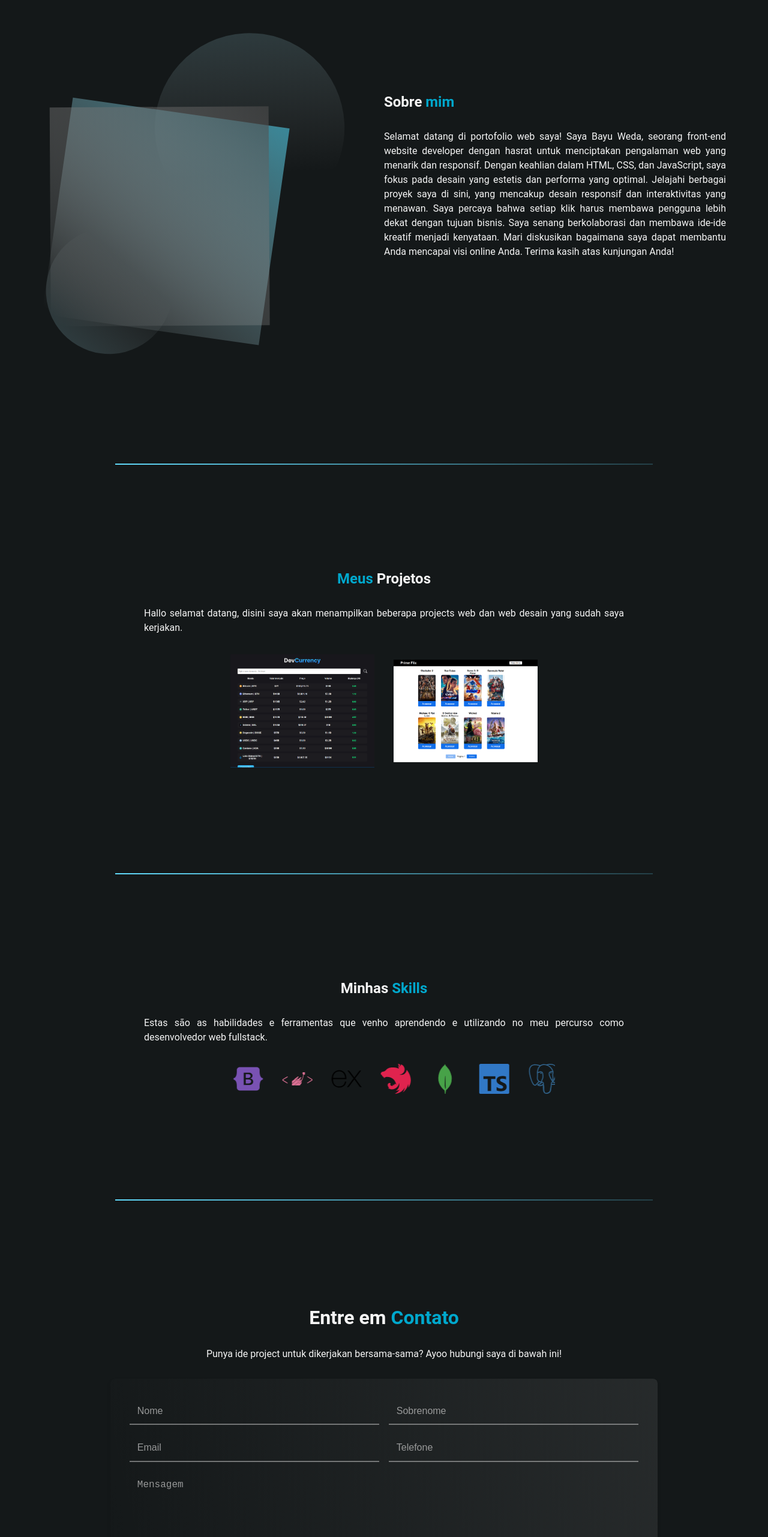
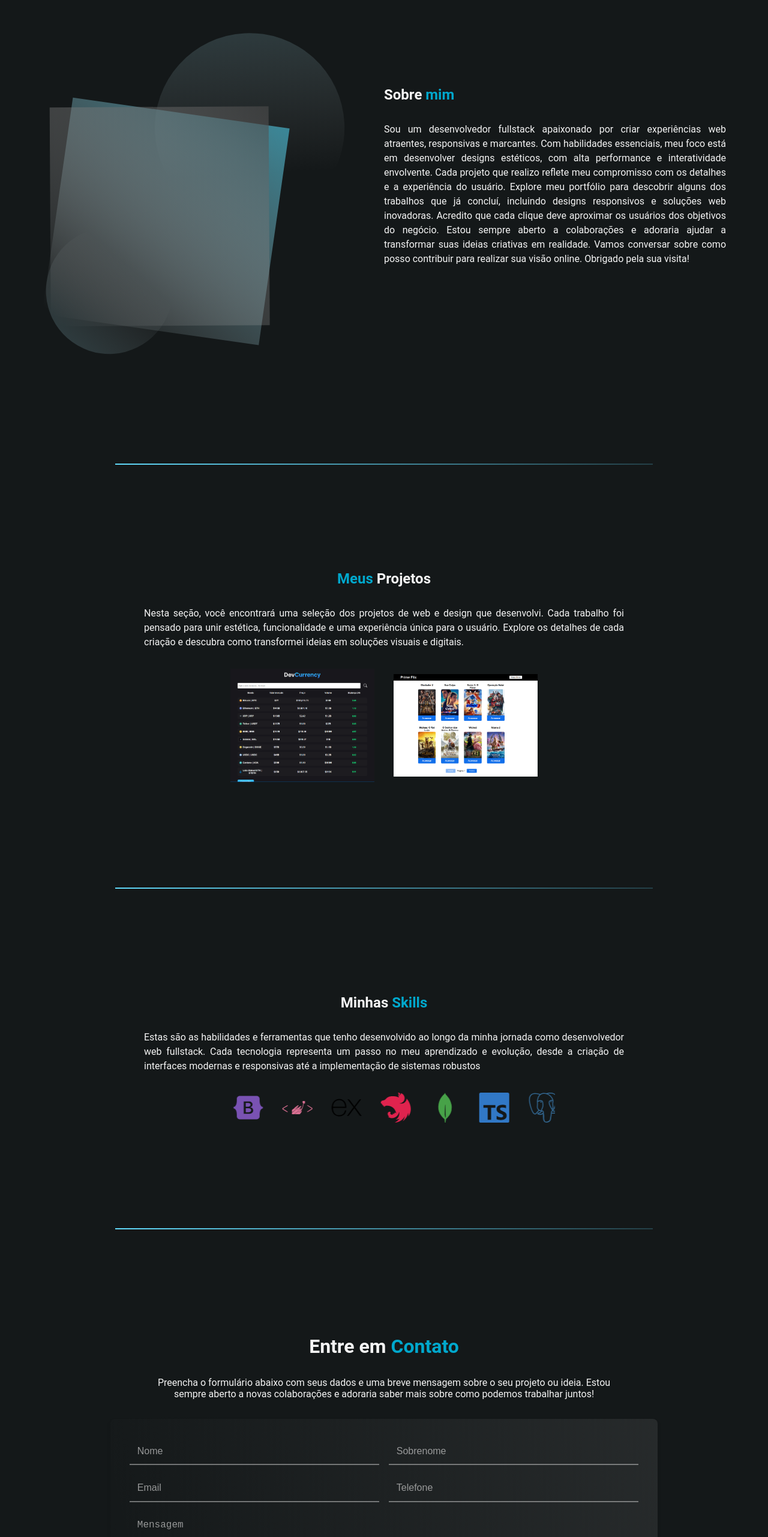
Before and after one commit to piciliano/portfolio, a React (Vite) app: page / in a window 1280 px wide. Shown: the part 1000-3563 px from the top of the page at 60% size. Built offline with nearby package versions, Linux system fonts and the light colour scheme.

Commit message:
refactor: refactor

```diff
--- a/src/components/aboutMe/index.tsx
+++ b/src/components/aboutMe/index.tsx
@@ -11,16 +11,17 @@ const AboutMe: React.FC = () => {
             Sobre <S.Span>mim</S.Span>
           </S.Title>
           <S.Description>
-            Selamat datang di portofolio web saya! Saya Bayu Weda, seorang
-            front-end website developer dengan hasrat untuk menciptakan
-            pengalaman web yang menarik dan responsif. Dengan keahlian dalam
-            HTML, CSS, dan JavaScript, saya fokus pada desain yang estetis dan
-            performa yang optimal. Jelajahi berbagai proyek saya di sini, yang
-            mencakup desain responsif dan interaktivitas yang menawan. Saya
-            percaya bahwa setiap klik harus membawa pengguna lebih dekat dengan
-            tujuan bisnis. Saya senang berkolaborasi dan membawa ide-ide kreatif
-            menjadi kenyataan. Mari diskusikan bagaimana saya dapat membantu
-            Anda mencapai visi online Anda. Terima kasih atas kunjungan Anda!
+            Sou um desenvolvedor fullstack apaixonado por criar experiências web
+            atraentes, responsivas e marcantes. Com habilidades essenciais, meu
+            foco está em desenvolver designs estéticos, com alta performance e
+            interatividade envolvente. Cada projeto que realizo reflete meu
+            compromisso com os detalhes e a experiência do usuário. Explore meu
+            portfólio para descobrir alguns dos trabalhos que já concluí,
+            incluindo designs responsivos e soluções web inovadoras. Acredito
+            que cada clique deve aproximar os usuários dos objetivos do negócio.
+            Estou sempre aberto a colaborações e adoraria ajudar a transformar
+            suas ideias criativas em realidade. Vamos conversar sobre como posso
+            contribuir para realizar sua visão online. Obrigado pela sua visita!
           </S.Description>
         </S.AboutContentTexts>
       </S.AboutMeContainer>
--- a/src/components/beginning/index.tsx
+++ b/src/components/beginning/index.tsx
@@ -5,7 +5,7 @@ import { SocialIcon } from "react-social-icons";
 const Beginning: React.FC = () => {
   return (
     <>
-      <S.Section >
+      <S.Section>
         <S.BeginningContent>
           <S.Title>Olá, Meu Nome é Neto</S.Title>
           <S.SubTitle>Desenvolvedor Fullstack</S.SubTitle>
@@ -23,7 +23,15 @@ const Beginning: React.FC = () => {
             soluções com performance otimizada e design intuitivo.
           </S.Description>
           <S.ContainerButtons>
-            <S.Button>Contato</S.Button>
+            <S.Button
+              onClick={() =>
+                document
+                  .getElementById("contact")
+                  ?.scrollIntoView({ behavior: "smooth" })
+              }
+            >
+              Contato
+            </S.Button>
             <S.LinkButtons>
               <SocialIcon
                 url="https://github.com/piciliano"
--- a/src/components/contactMe/index.tsx
+++ b/src/components/contactMe/index.tsx
@@ -61,8 +61,9 @@ const ContactMe: React.FC = () => {
         Entre em <S.Span>Contato </S.Span>
       </S.Title>
       <S.Description>
-        Punya ide project untuk dikerjakan bersama-sama? Ayoo hubungi saya di
-        bawah ini!
+        Preencha o formulário abaixo com seus dados e uma breve mensagem sobre o
+        seu projeto ou ideia. Estou sempre aberto a novas colaborações e
+        adoraria saber mais sobre como podemos trabalhar juntos!
       </S.Description>
       <S.DivForm>
         <S.FormContainer>
--- a/src/components/contactMe/styled.ts
+++ b/src/components/contactMe/styled.ts
@@ -32,10 +32,13 @@ export const Description = styled.p`
   color: ${(props) => props.theme.colors.text};
 
   @media (max-width: 768px) {
-    font-size: 1.1rem;
+    font-size: 1.2rem;
     max-width: 90%;
-    text-align: center;
+    text-align: justify;
+    text-justify: inter-word;
+    word-spacing: normal;
     line-height: 1.5;
+    hyphens: auto;
   }
 
   @media (max-width: 480px) {
--- a/src/components/myProjects/index.tsx
+++ b/src/components/myProjects/index.tsx
@@ -10,9 +10,13 @@ const MyProjects: React.FC = () => {
           <S.Span>Meus </S.Span>Projetos
         </S.Title>
         <S.Description>
-          Hallo selamat datang, disini saya akan menampilkan beberapa projects
-          web dan web desain yang sudah saya kerjakan.
+          Nesta seção, você encontrará uma seleção dos projetos de web e design
+          que desenvolvi. Cada trabalho foi pensado para unir estética,
+          funcionalidade e uma experiência única para o usuário. Explore os
+          detalhes de cada criação e descubra como transformei ideias em
+          soluções visuais e digitais.
         </S.Description>
+
         <S.ContainerProjects>
           <S.ImgContent>
             <S.Img src={cripto} alt="criptoImg" />
--- a/src/components/myProjects/styled.ts
+++ b/src/components/myProjects/styled.ts
@@ -30,7 +30,9 @@ export const Description = styled.p`
     font-size: 1.2rem;
     max-width: 90%;
     text-align: justify;
+    text-justify: inter-word;
     word-spacing: normal;
+    line-height: 1.5;
     hyphens: auto;
   }
 `;
--- a/src/components/mySkills/index.tsx
+++ b/src/components/mySkills/index.tsx
@@ -21,13 +21,16 @@ import {
 
 const MySkill: React.FC = () => {
   return (
-    <S.MySkillContainer >
+    <S.MySkillContainer>
       <S.Title>
         Minhas <S.Span>Skills</S.Span>
       </S.Title>
       <S.Description>
-        Estas são as habilidades e ferramentas que venho aprendendo e utilizando
-        no meu percurso como desenvolvedor web fullstack.
+        Estas são as habilidades e ferramentas que tenho desenvolvido ao longo
+        da minha jornada como desenvolvedor web fullstack. Cada tecnologia
+        representa um passo no meu aprendizado e evolução, desde a criação de
+        interfaces modernas e responsivas até a implementação de sistemas
+        robustos
       </S.Description>
       <S.Carousel>
         <S.SkillIcons>
--- a/src/components/mySkills/styled.ts
+++ b/src/components/mySkills/styled.ts
@@ -51,7 +51,9 @@ export const Description = styled.p`
     font-size: 1.2rem;
     max-width: 90%;
     text-align: justify;
-    word-spacing: .05em;
+    text-justify: inter-word;
+    word-spacing: normal;
+    line-height: 1.5;
     hyphens: auto;
   }
 `;
```
